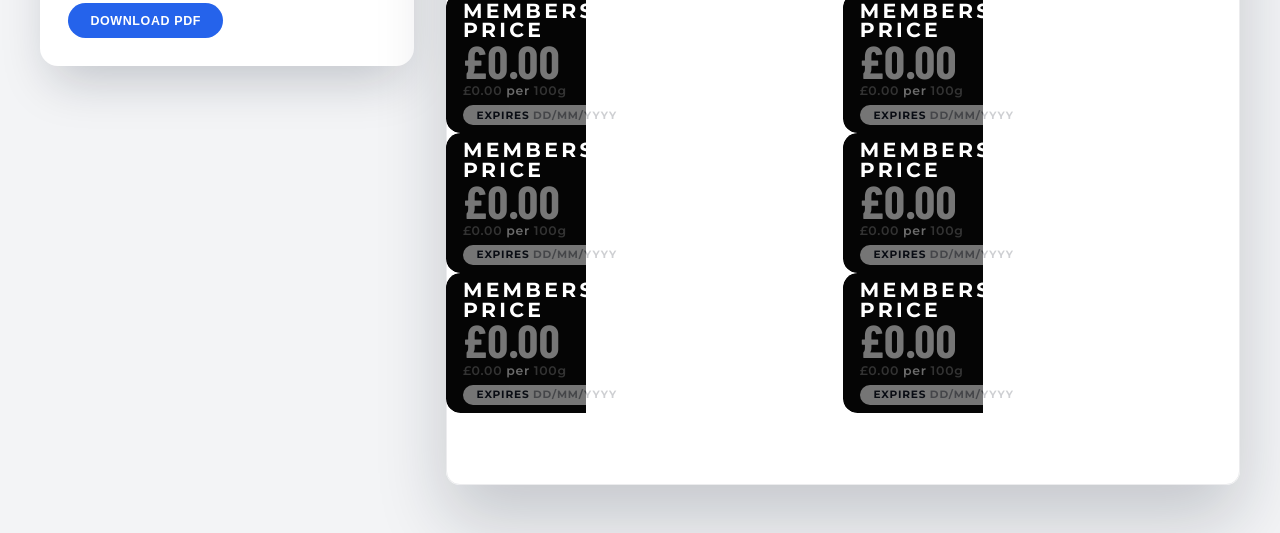
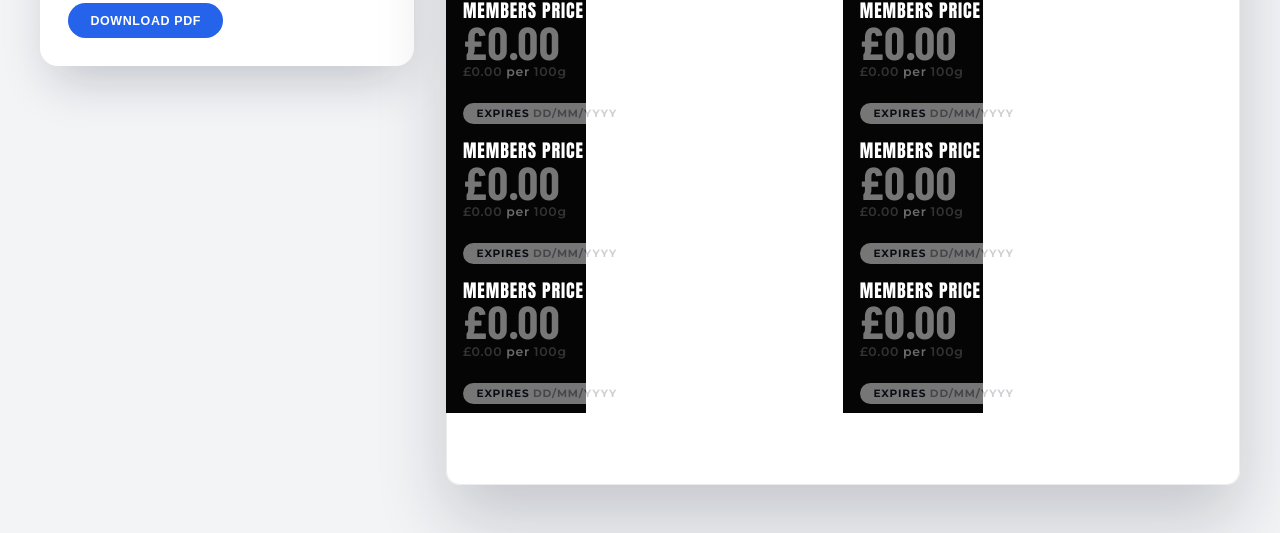
Before and after one commit to tizudyzae/membertags, a plain HTML site: page index.html in a window 1280 px wide. Shown: the part 739-1272 px from the top of the page. Drawn offline with nearby package versions, Linux system fonts and the light colour scheme; a web font is replaced by a local one.

Commit message:
Adjust member tag heading styling

```diff
--- a/index.html
+++ b/index.html
@@ -28,6 +28,7 @@
         --pill-text: #111827;
         --body-font: 'Montserrat', 'Helvetica Neue', Arial, sans-serif;
         --display-font: 'Barlow Condensed', 'Impact', sans-serif;
+        --heading-font: 'Impact', 'Impact Regular', 'Arial Black', sans-serif;
       }
 
       *,
@@ -267,21 +268,21 @@
         display: grid;
         grid-template-columns: 3.7cm 1fr;
         background: #ffffff;
-        border-radius: 0.38cm;
+        border-radius: 0;
         overflow: hidden;
       }
 
       .label-card {
         background: var(--tag-bg);
         color: var(--tag-text);
-        padding: 0.2cm 0.44cm 0.2cm;
+        padding: 0.24cm 0.44cm 0.24cm;
         display: flex;
         flex-direction: column;
         align-items: flex-start;
         gap: 0.09cm;
         width: 100%;
         height: 100%;
-        border-radius: 0.38cm 0 0 0.38cm;
+        border-radius: 0;
       }
 
       .label-blank {
@@ -289,11 +290,15 @@
       }
 
       .tag-heading {
-        font-size: 0.54cm;
-        letter-spacing: 0.16em;
+        width: 100%;
+        font-family: var(--heading-font);
+        font-size: 0.48cm;
+        letter-spacing: 0.05em;
         text-transform: uppercase;
-        font-weight: 700;
-        line-height: 0.95;
+        font-weight: 400;
+        line-height: 1;
+        white-space: nowrap;
+        margin: 0;
       }
 
       .price {
@@ -373,6 +378,13 @@
           margin: 0;
           width: var(--page-width);
           height: var(--page-height);
+        }
+
+        .label-card {
+          background: var(--tag-bg) !important;
+          color: var(--tag-text) !important;
+          -webkit-print-color-adjust: exact;
+          print-color-adjust: exact;
         }
       }
     </style>
```
